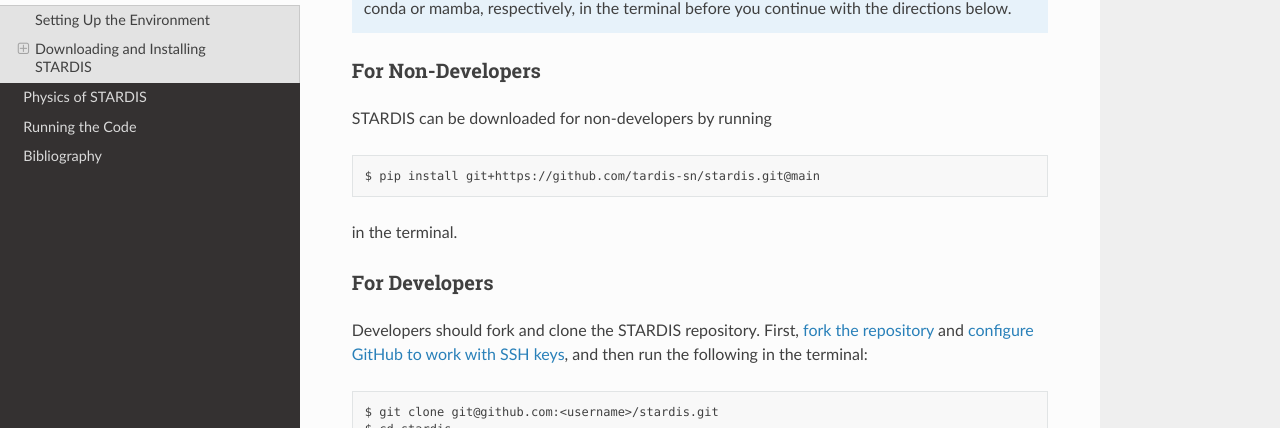
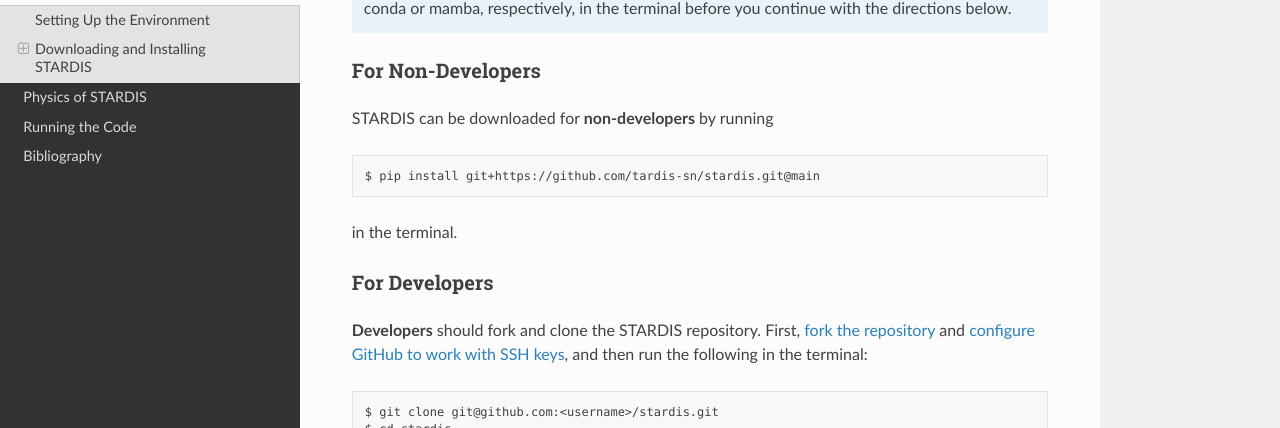
Before and after one commit to tardis-sn/stardis, a Sphinx documentation site: the page built from docs/installation.rst, in a window 1280 px wide and 900 px high, scrolled down 837 px. Shown: the part 193-621 px from the top of the window. Built offline with Sphinx 7.4.7 and the Read the Docs theme 2.0.0, drawn with Linux system fonts in a browser that asks for light colours; the version number could not be read and is left out.

Commit message:
Add bold for clarity

```diff
--- a/docs/installation.rst
+++ b/docs/installation.rst
@@ -46,7 +46,7 @@
 For Non-Developers
 ^^^^^^^^^^^^^^^^^^
 
-STARDIS can be downloaded for non-developers by running
+STARDIS can be downloaded for **non-developers** by running
 
 ::
 
@@ -57,7 +57,7 @@
 For Developers
 ^^^^^^^^^^^^^^
 
-Developers should fork and clone the STARDIS repository.
+**Developers** should fork and clone the STARDIS repository.
 First, `fork the
 repository <https://github.com/tardis-sn/stardis/fork>`__ and `configure
 GitHub to work with SSH
```
